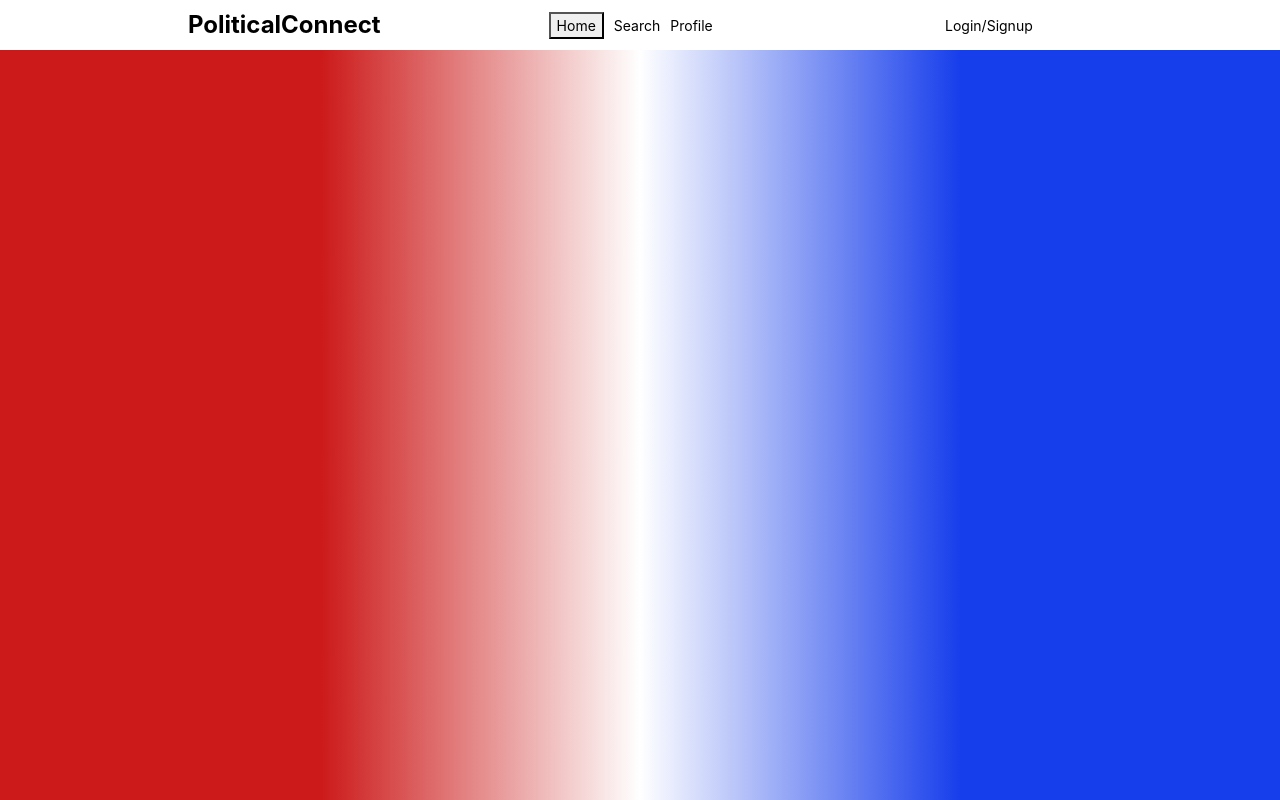
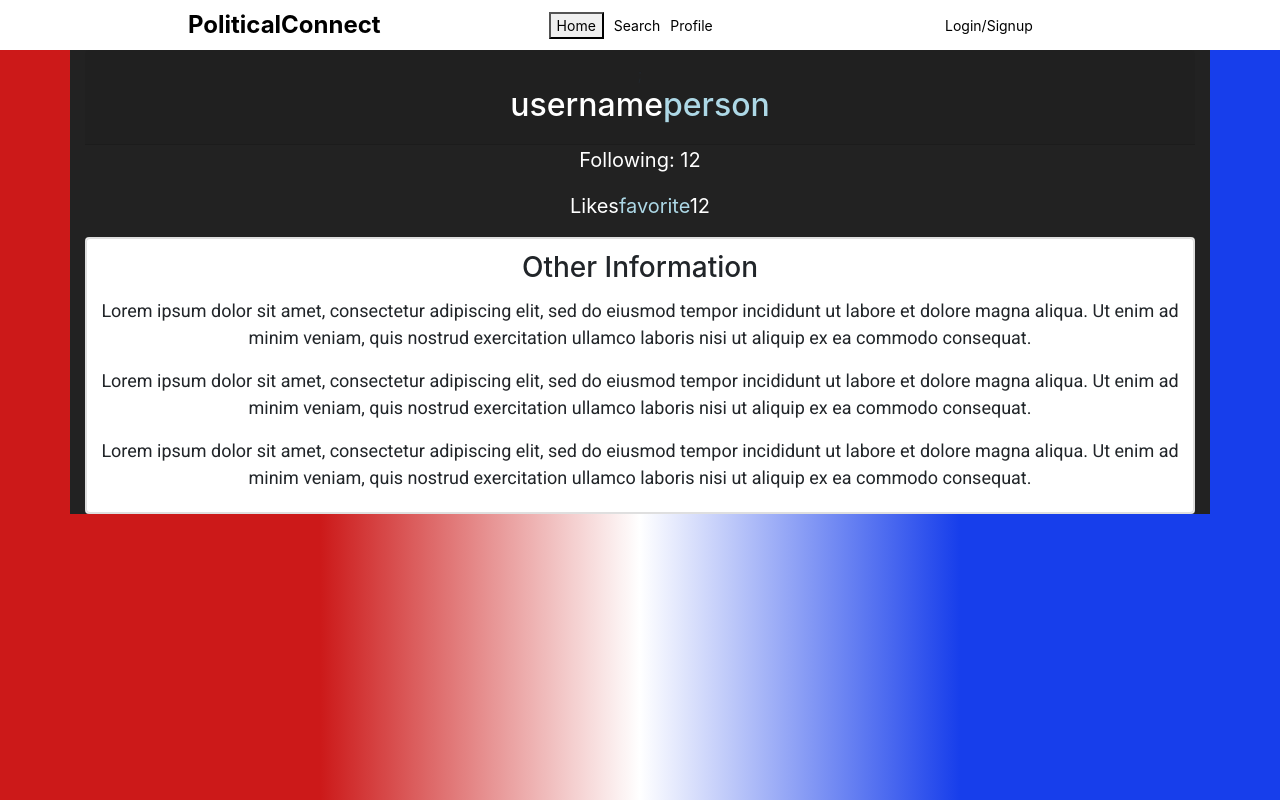
Before and after one commit to c529j466/Final-Project-Political-Social-Media, a React (Create React App) app in the folder client/: page /UserProfile/1 in a window 1280 px wide. Built offline with nearby package versions, Linux system fonts and the light colour scheme.

Commit message:
added more routes and updated profile components

```diff
--- a/client/src/App.js
+++ b/client/src/App.js
@@ -4,14 +4,13 @@ import './App.css';
 import 'bootstrap/dist/css/bootstrap.min.css';
 import Navbar from './components/navbar/Navbar';
 import Home from "./pages/home/Home";
-// import Profile from "./pages/profile/Profile";
 import { BrowserRouter as Router, Routes, Route, } from "react-router-dom";
 // import { AuthContext } from "./context/AuthContext";
 import Signin from "./pages/signin/signin";
 import CandidateSignup from "./pages/canidate-signup/candidate-signup"
 import VoterSignup from './pages/voter-signup/voter-signup';
-import Politician from './pages/politicianProfile/politican';
-// import userProfile from './pages/userProfile/userProfile';
+import PoliProfile from './pages/politicianProfile/politican';
+import UserProfile from './pages/UserProfile/userProfile';
 import Search from './pages/SearchPage/searchPage';
 
 
@@ -26,10 +25,9 @@ function App() {
             <Route path='/signin' element={<Signin />}></Route>
             <Route path='/candidate-signup' element={<CandidateSignup />}></Route>
             <Route path='/voter-signup' element={<VoterSignup />}></Route>
-            <Route path='/politician' element={<Politician />}></Route>
-            {/* <Route path='/user' element={<userProfile />}></Route> */}
             <Route path='/search' element={<Search />}></Route>
-
+            <Route path='/UserProfile/:username' element={<UserProfile />}></Route>
+            <Route path='/PoliProfile/:username' element={<PoliProfile />}></Route>
           </Routes>
         </div>
       </div>
--- a/client/src/pages/UserProfile/userProfile.js
+++ b/client/src/pages/UserProfile/userProfile.js
@@ -1,7 +1,7 @@
 import React from "react";
 import './user.css';
 
-function Userprofile() {
+function UserProfile() {
     return (
 
         <div className="container">
@@ -64,4 +64,4 @@ function Userprofile() {
     )
 }
 
-export default Userprofile;
+export default UserProfile;
```
